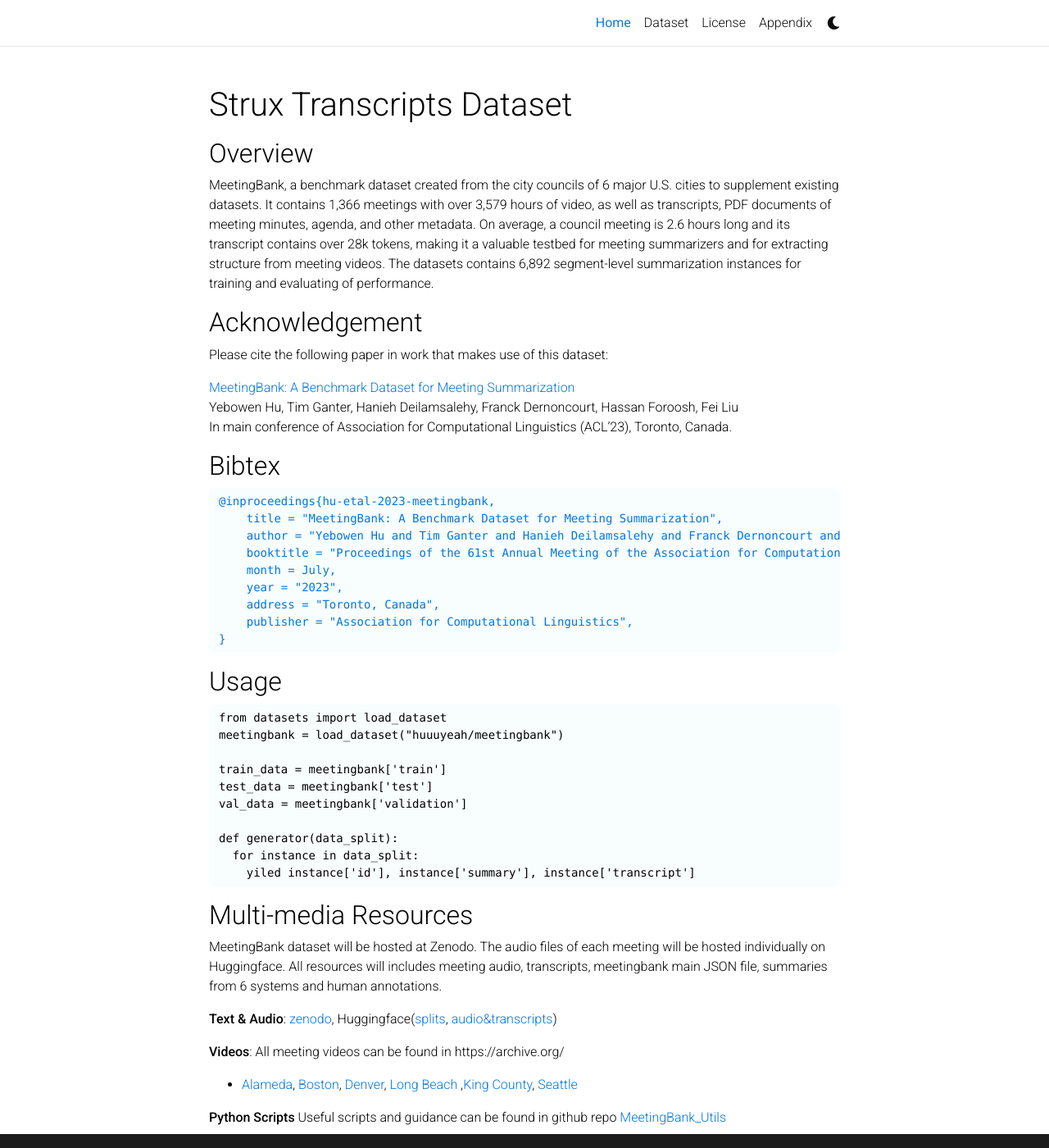
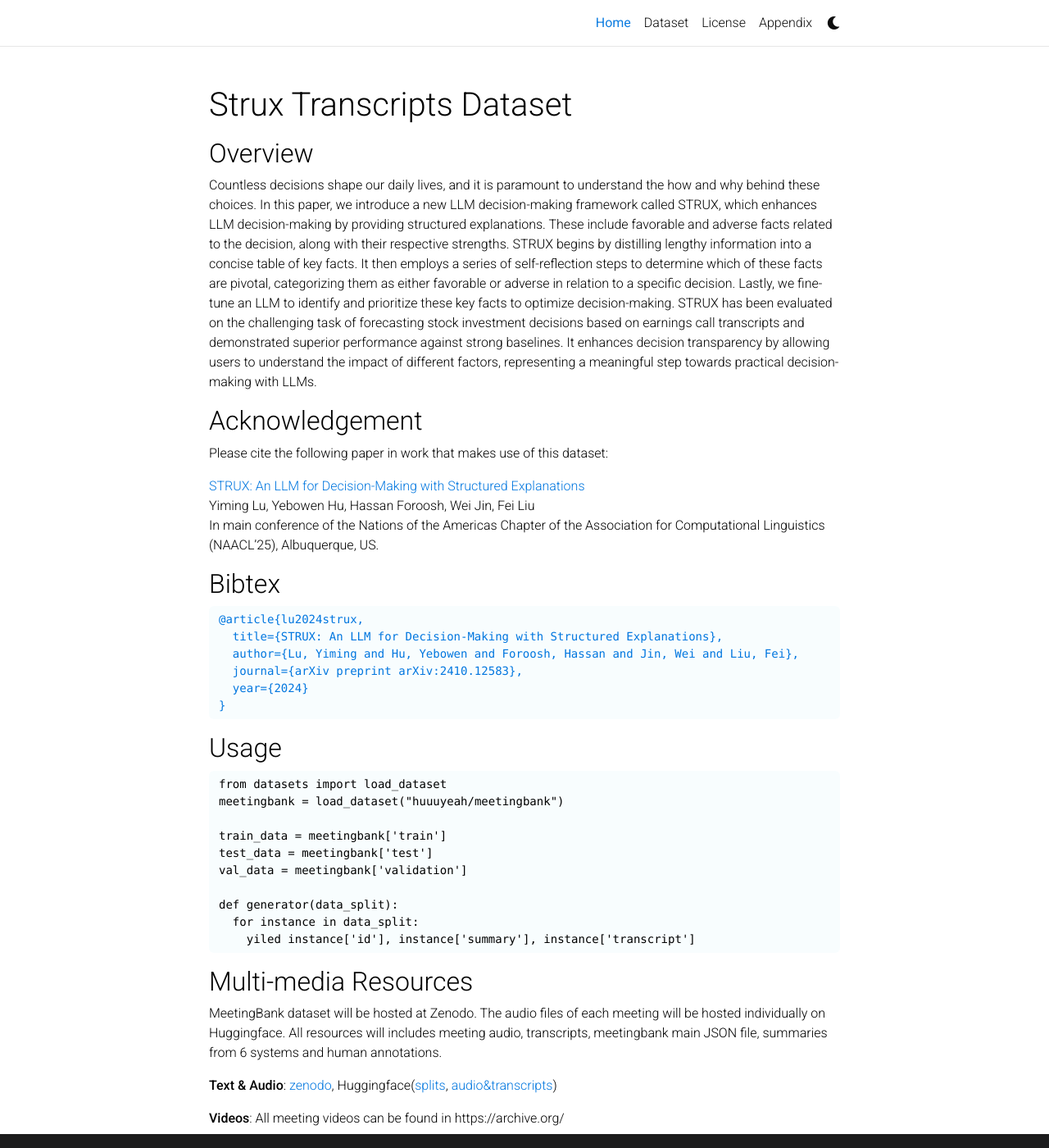
Before and after one commit to struxData/struxData.github.io, a Jekyll site: the page built from _pages/overview.md, in a window 1280 px wide and 1400 px high. Shown: the whole window at 82% size. Built offline with Jekyll 4.4.1, drawn with Linux system fonts in a browser that asks for light colours; comment, search, counter and statistics services are not loaded; a style sheet for code colours, icons or effects is not loaded.

Commit message:
Update overview.md

````diff
--- a/_pages/overview.md
+++ b/_pages/overview.md
@@ -10,27 +10,24 @@ social: false  # includes social icons at the bottom of the page
 ---
 
 ## Overview
+Countless decisions shape our daily lives, and it is paramount to understand the how and why behind these choices. In this paper, we introduce a new LLM decision-making framework called STRUX, which enhances LLM decision-making by providing structured explanations. These include favorable and adverse facts related to the decision, along with their respective strengths. STRUX begins by distilling lengthy information into a concise table of key facts. It then employs a series of self-reflection steps to determine which of these facts are pivotal, categorizing them as either favorable or adverse in relation to a specific decision. Lastly, we fine-tune an LLM to identify and prioritize these key facts to optimize decision-making. STRUX has been evaluated on the challenging task of forecasting stock investment decisions based on earnings call transcripts and demonstrated superior performance against strong baselines. It enhances decision transparency by allowing users to understand the impact of different factors, representing a meaningful step towards practical decision-making with LLMs.
 
-MeetingBank, a benchmark dataset created from the city councils of 6 major U.S. cities to supplement existing datasets. It contains 1,366 meetings with over 3,579 hours of video, as well as transcripts, PDF documents of meeting minutes, agenda, and other metadata. On average, a council meeting is 2.6 hours long and its transcript contains over 28k tokens, making it a valuable testbed for meeting summarizers and for extracting structure from meeting videos. The datasets contains 6,892 segment-level summarization instances for training and evaluating of performance.
 
 ## Acknowledgement
 
 Please cite the following paper in work that makes use of this dataset:
 
-[MeetingBank: A Benchmark Dataset for Meeting Summarization](https://arxiv.org/abs/2305.17529)\
-Yebowen Hu, Tim Ganter, Hanieh Deilamsalehy, Franck Dernoncourt, Hassan Foroosh, Fei Liu\
-In main conference of Association for Computational Linguistics (ACL'23), Toronto, Canada.
+[STRUX: An LLM for Decision-Making with Structured Explanations](https://arxiv.org/abs/2410.12583)\
+Yiming Lu, Yebowen Hu, Hassan Foroosh, Wei Jin, Fei Liu\
+In main conference of the Nations of the Americas Chapter of the Association for Computational Linguistics (NAACL'25), Albuquerque, US.
 
 ## Bibtex
 ```
-@inproceedings{hu-etal-2023-meetingbank,
-    title = "MeetingBank: A Benchmark Dataset for Meeting Summarization",
-    author = "Yebowen Hu and Tim Ganter and Hanieh Deilamsalehy and Franck Dernoncourt and Hassan Foroosh and Fei Liu",
-    booktitle = "Proceedings of the 61st Annual Meeting of the Association for Computational Linguistics (ACL)",
-    month = July,
-    year = "2023",
-    address = "Toronto, Canada",
-    publisher = "Association for Computational Linguistics",
+@article{lu2024strux,
+  title={STRUX: An LLM for Decision-Making with Structured Explanations},
+  author={Lu, Yiming and Hu, Yebowen and Foroosh, Hassan and Jin, Wei and Liu, Fei},
+  journal={arXiv preprint arXiv:2410.12583},
+  year={2024}
 }
 ```
 
````
